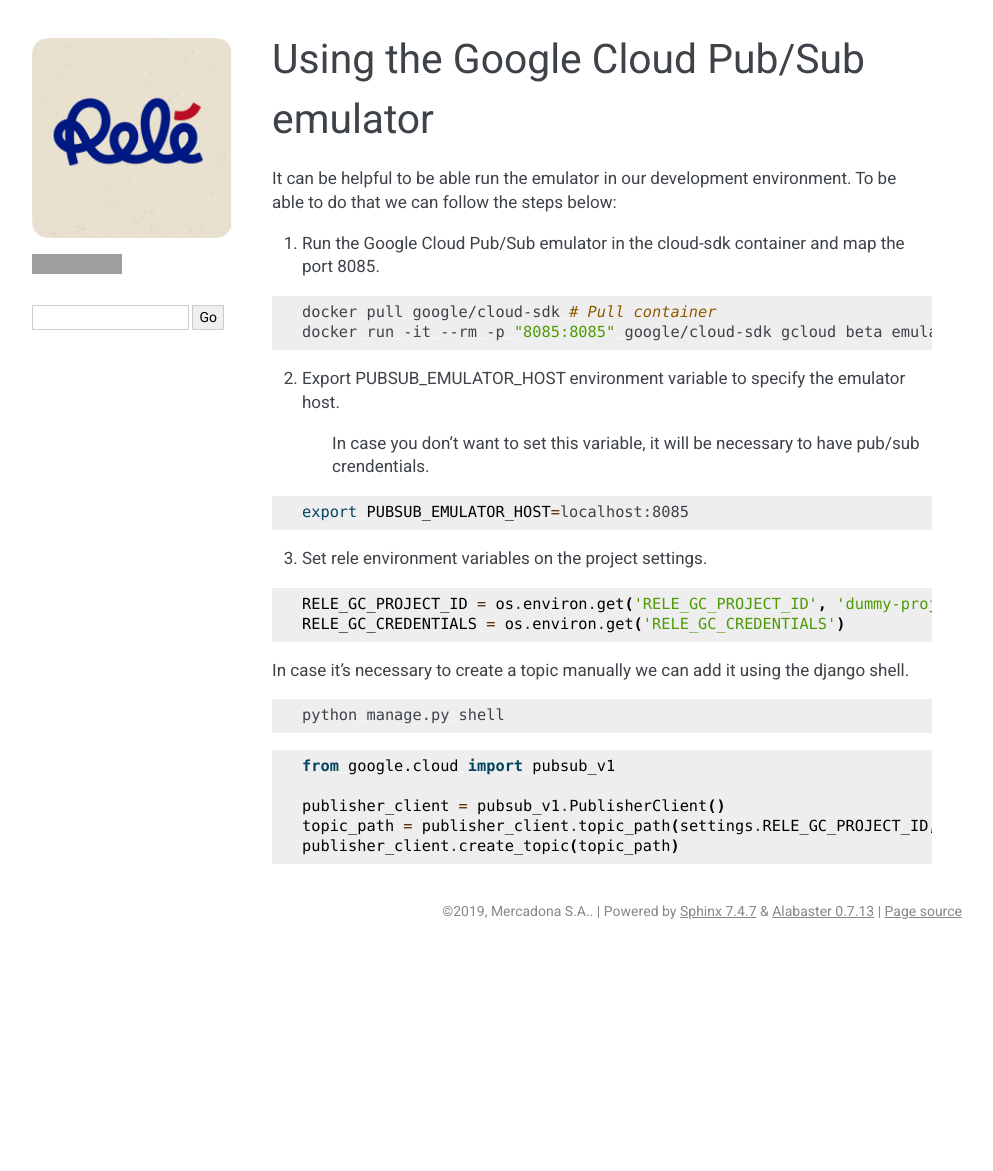
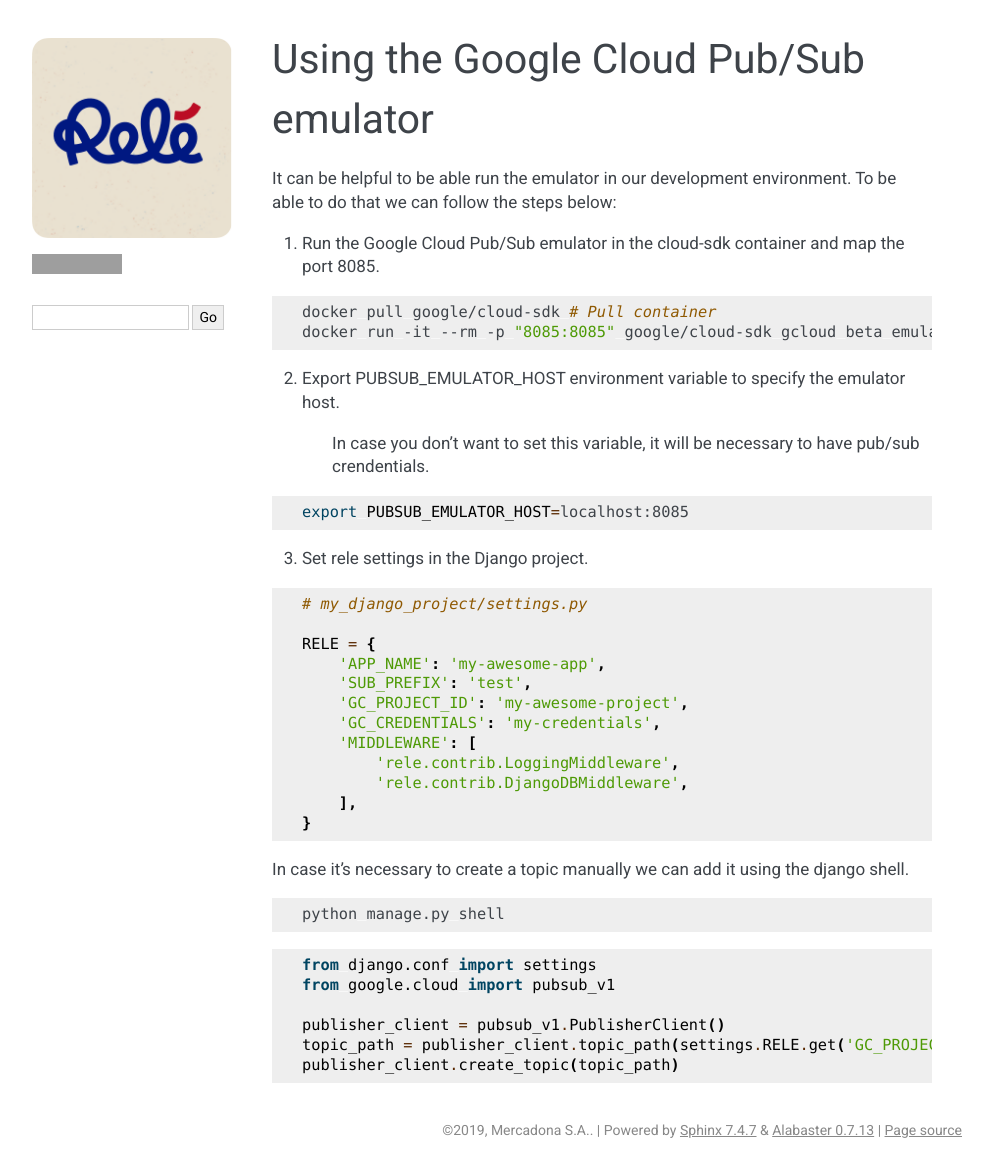
Before and after one commit to mercadona/rele, a Sphinx documentation site: the page built from docs/quickstart/rele_and_emulator.rst, in a window 1280 px wide. Shown: the whole page, without its empty margins (148-1141 px from the left). Built offline with Sphinx 7.4.7, drawn with Linux system fonts in a browser that asks for light colours; before the commit the page ends 952 px from its top, so only the background shows below that; grey boxes are pictures that could not be loaded.

Commit message:
Update quickstart documentation (#67)
- Reflect new relé settings in a Django project
- Add settings import in code snippet

```diff
--- a/docs/quickstart/rele_and_emulator.rst
+++ b/docs/quickstart/rele_and_emulator.rst
@@ -21,12 +21,22 @@ To be able to do that we can follow the steps below:
     export PUBSUB_EMULATOR_HOST=localhost:8085
 
 
-3) Set rele environment variables on the project settings.
+3) Set rele settings in the Django project.
 
 .. code:: python
 
-    RELE_GC_PROJECT_ID = os.environ.get('RELE_GC_PROJECT_ID', 'dummy-project-id')
-    RELE_GC_CREDENTIALS = os.environ.get('RELE_GC_CREDENTIALS')
+    # my_django_project/settings.py
+
+    RELE = {
+        'APP_NAME': 'my-awesome-app',
+        'SUB_PREFIX': 'test',
+        'GC_PROJECT_ID': 'my-awesome-project',
+        'GC_CREDENTIALS': 'my-credentials',
+        'MIDDLEWARE': [
+            'rele.contrib.LoggingMiddleware',
+            'rele.contrib.DjangoDBMiddleware',
+        ],
+    }
 
 
 In case it's necessary to create a topic manually we can add it using the django shell.
@@ -37,8 +47,9 @@ In case it's necessary to create a topic manually we can add it using the django
 
 .. code:: python
 
+    from django.conf import settings
     from google.cloud import pubsub_v1
 
     publisher_client = pubsub_v1.PublisherClient()
-    topic_path = publisher_client.topic_path(settings.RELE_GC_PROJECT_ID, 'topic_name')
+    topic_path = publisher_client.topic_path(settings.RELE.get('GC_PROJECT_ID'), 'topic_name')
     publisher_client.create_topic(topic_path)
```
